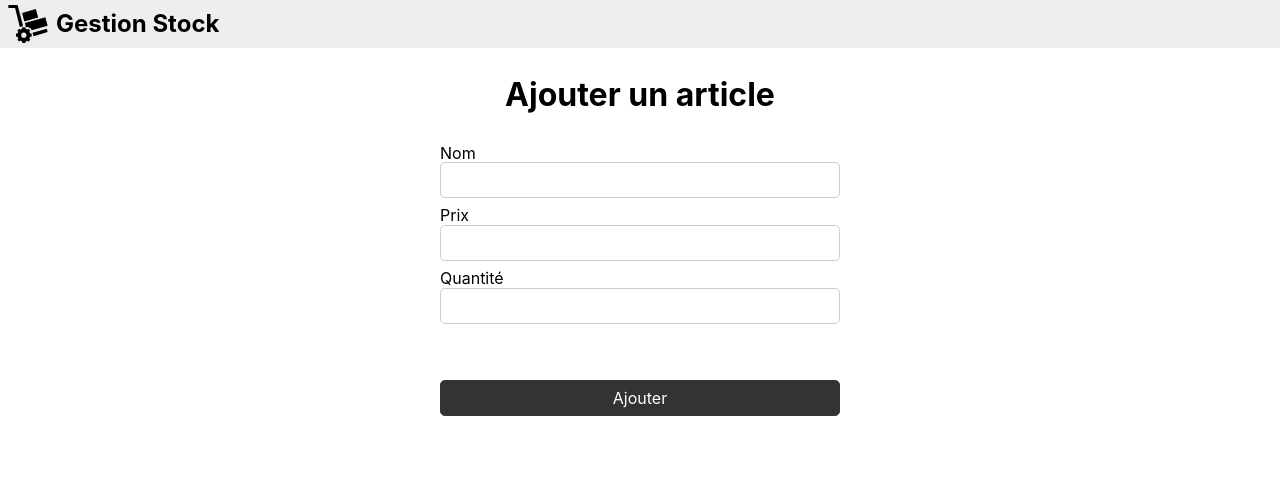
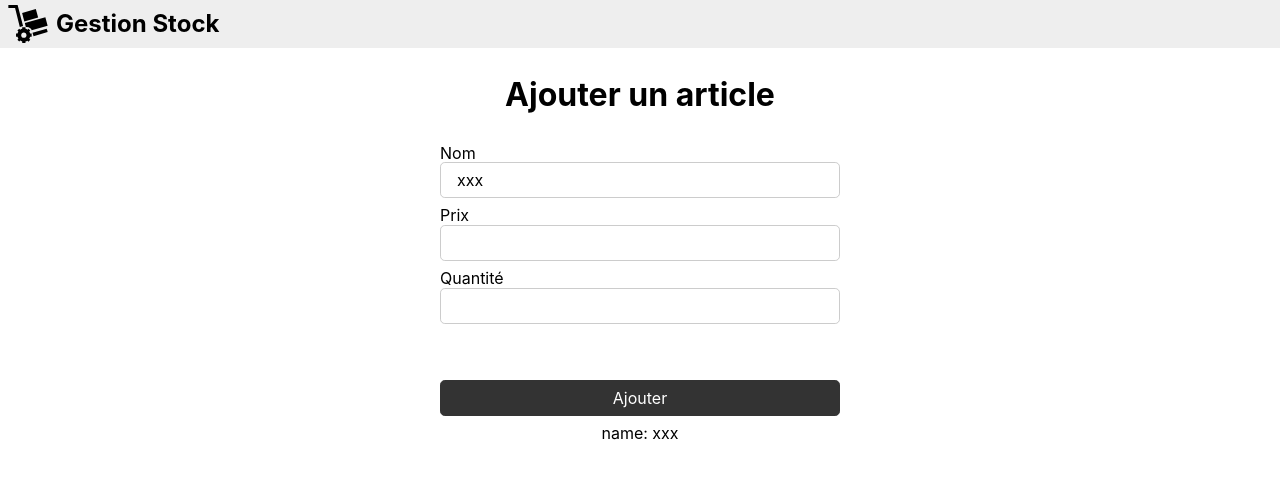
Before and after one commit to jlg-formation/tjs-juin-2022, a React (Create React App) app in the folder front/: page /stock/add in a window 1280 px wide. Shown: the top 493 px of the page. Built offline with nearby package versions, Linux system fonts and the light colour scheme.

Commit message:
dev: started to control a form

```diff
--- a/front/src/routes/Add.tsx
+++ b/front/src/routes/Add.tsx
@@ -1,11 +1,24 @@
+import { useState } from "react";
+
 function Add() {
+  const [name, setName] = useState("xxx");
+
   return (
     <main>
       <h1>Ajouter un article</h1>
       <form>
         <label>
           <div>Nom</div>
-          <input type="text" />
+          <input
+            type="text"
+            value={name}
+            onChange={(event) => {
+              console.log("event: ", event);
+              const newName = event.target.value;
+              console.log("newName: ", newName);
+              setName(newName);
+            }}
+          />
         </label>
         <label>
           <div>Prix</div>
@@ -17,6 +30,7 @@ function Add() {
         </label>
         <button className="primary">Ajouter</button>
       </form>
+      <span>name: {name}</span>
     </main>
   );
 }
```
